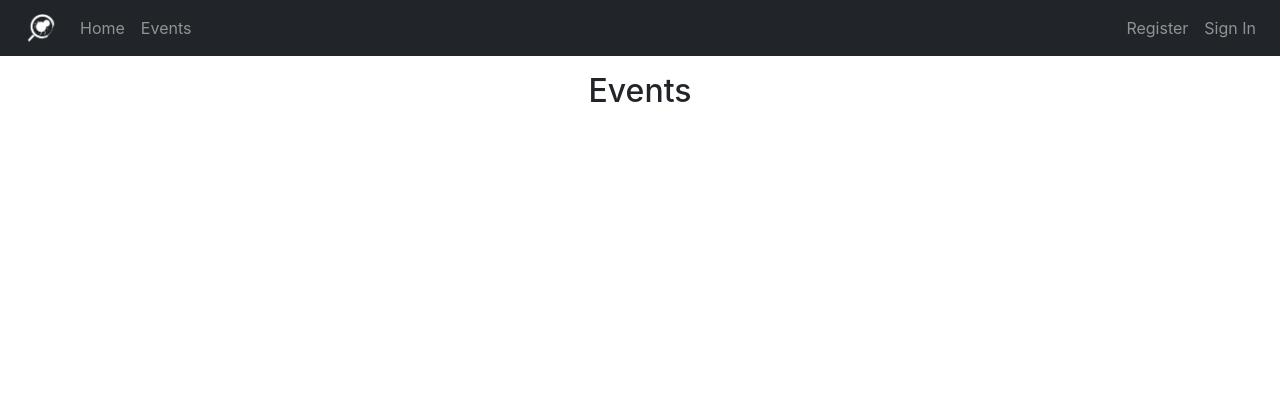
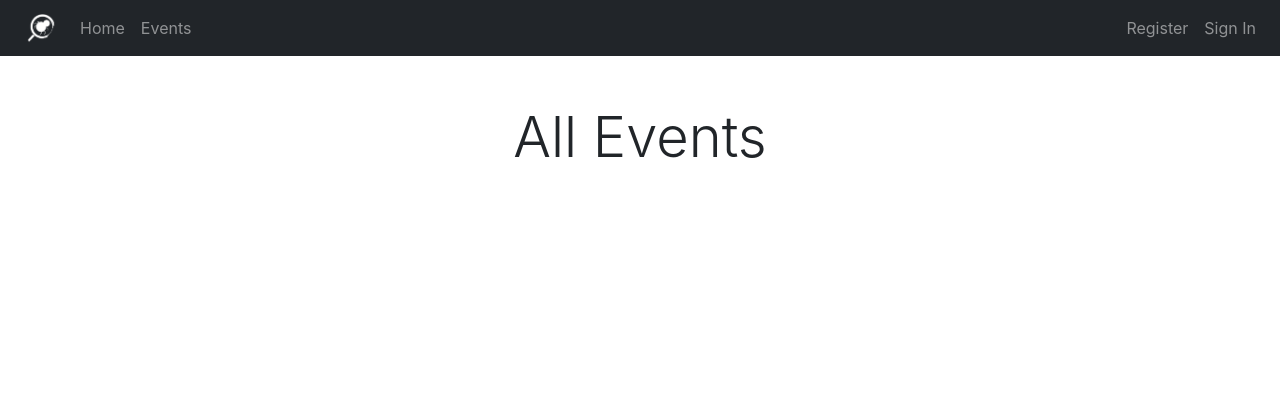
Before and after one commit to AlmaBroman/flea-finder-stockholm, a Django app: page /events/ in a window 1280 px wide. Shown: the top 420 px of the page. Run offline with Django 3.2, Linux system fonts and the light colour scheme; data that the repository does not hold is empty; parts of the project's set-up code (start-up, migrations or seed data) failed here and were passed over.

Commit message:
Style main headings

```diff
--- a/templates/categories.html
+++ b/templates/categories.html
@@ -2,8 +2,8 @@
 
 {% block content %}
 <div class="row">
-    <div class="col-md-6 mx-auto mt-3">
-        <h2 class="text-center">{{ cats }}</h2>
+    <div class="col-8 mx-auto mt-5 mb-3 text-center">
+        <h1 class="text-center display-4">{{ cats }}</h1>
     </div>
 <div class="container-fluid">
         <div class="col-12 col-md-10 mx-auto mt-3">
--- a/templates/post_list.html
+++ b/templates/post_list.html
@@ -6,8 +6,8 @@
 
     <!-- Header -->
     <div class="row mx-auto">
-        <div class="col-8 mx-auto mt-3 text-center">
-            <h2>Events</h2>
+        <div class="col-8 mx-auto mt-5 mb-3 text-center">
+            <h1 class="display-4">All Events</h1>
         </div>
     </div>
 
```
